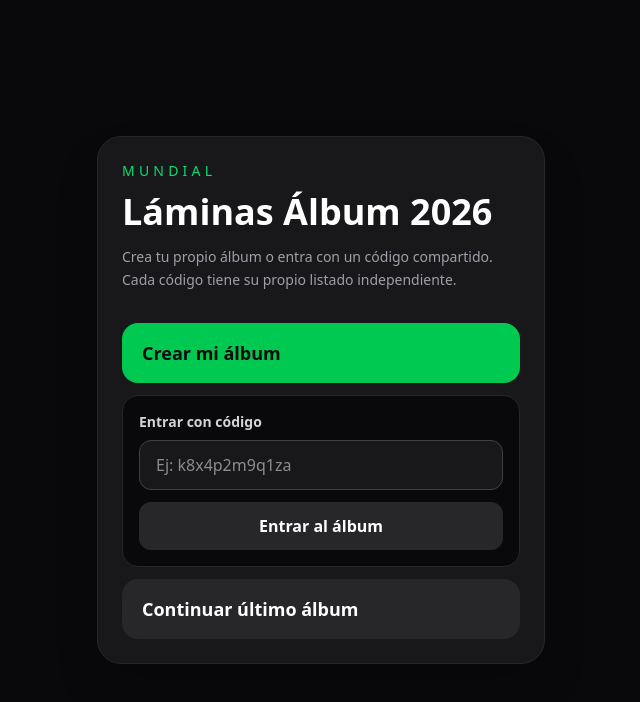
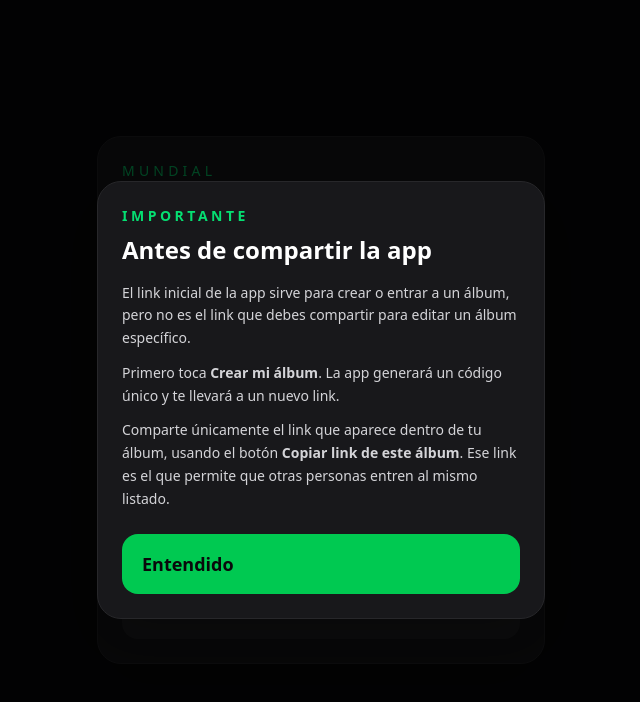
Before and after one commit to jfsaenz/laminas-album-2026, a Next.js app: page / in a window 1280 px wide. Shown: the top 702 px of the page, without its empty margins (319-959 px from the left). Built offline with nearby package versions, Linux system fonts and the light colour scheme.

Commit message:
Agregar instructivo inicial

```diff
--- a/app/page.tsx
+++ b/app/page.tsx
@@ -1,6 +1,6 @@
 "use client";
 
-import { useState } from "react";
+import { useEffect, useState } from "react";
 import { useRouter } from "next/navigation";
 
 function createAlbumCode() {
@@ -18,6 +18,28 @@ function createAlbumCode() {
 export default function Home() {
   const router = useRouter();
   const [albumCode, setAlbumCode] = useState("");
+  const [showInstructions, setShowInstructions] = useState(false);
+
+  useEffect(() => {
+    const timer = setTimeout(() => {
+      const hasSeenInstructions = localStorage.getItem(
+        "has_seen_album_instructions"
+      );
+
+      if (!hasSeenInstructions) {
+        setShowInstructions(true);
+      }
+    }, 0);
+
+    return () => {
+      clearTimeout(timer);
+    };
+  }, []);
+
+  function closeInstructions() {
+    localStorage.setItem("has_seen_album_instructions", "true");
+    setShowInstructions(false);
+  }
 
   function handleCreateAlbum() {
     const newCode = createAlbumCode();
@@ -45,6 +67,47 @@ export default function Home() {
 
   return (
     <main className="min-h-screen bg-zinc-950 px-4 py-6 text-white">
+      {showInstructions && (
+        <div className="fixed inset-0 z-50 flex items-center justify-center bg-black/70 px-4">
+          <div className="w-full max-w-md rounded-3xl border border-zinc-800 bg-zinc-900 p-6 shadow-2xl">
+            <p className="mb-2 text-sm font-bold uppercase tracking-[0.25em] text-green-400">
+              Importante
+            </p>
+
+            <h2 className="mb-4 text-2xl font-black">
+              Antes de compartir la app
+            </h2>
+
+            <div className="space-y-3 text-sm leading-relaxed text-zinc-300">
+              <p>
+                El link inicial de la app sirve para crear o entrar a un álbum,
+                pero no es el link que debes compartir para editar un álbum
+                específico.
+              </p>
+
+              <p>
+                Primero toca <strong>Crear mi álbum</strong>. La app generará un
+                código único y te llevará a un nuevo link.
+              </p>
+
+              <p>
+                Comparte únicamente el link que aparece dentro de tu álbum,
+                usando el botón <strong>Copiar link de este álbum</strong>. Ese
+                link es el que permite que otras personas entren al mismo
+                listado.
+              </p>
+            </div>
+
+            <button
+              onClick={closeInstructions}
+              className="mt-6 w-full rounded-2xl bg-green-500 px-5 py-4 text-left text-lg font-bold text-zinc-950 active:scale-95"
+            >
+              Entendido
+            </button>
+          </div>
+        </div>
+      )}
+
       <section className="mx-auto flex min-h-[calc(100vh-3rem)] w-full max-w-md flex-col justify-center">
         <div className="rounded-3xl border border-zinc-800 bg-zinc-900 p-6 shadow-2xl">
           <p className="mb-2 text-sm font-medium uppercase tracking-[0.3em] text-green-400">
```
